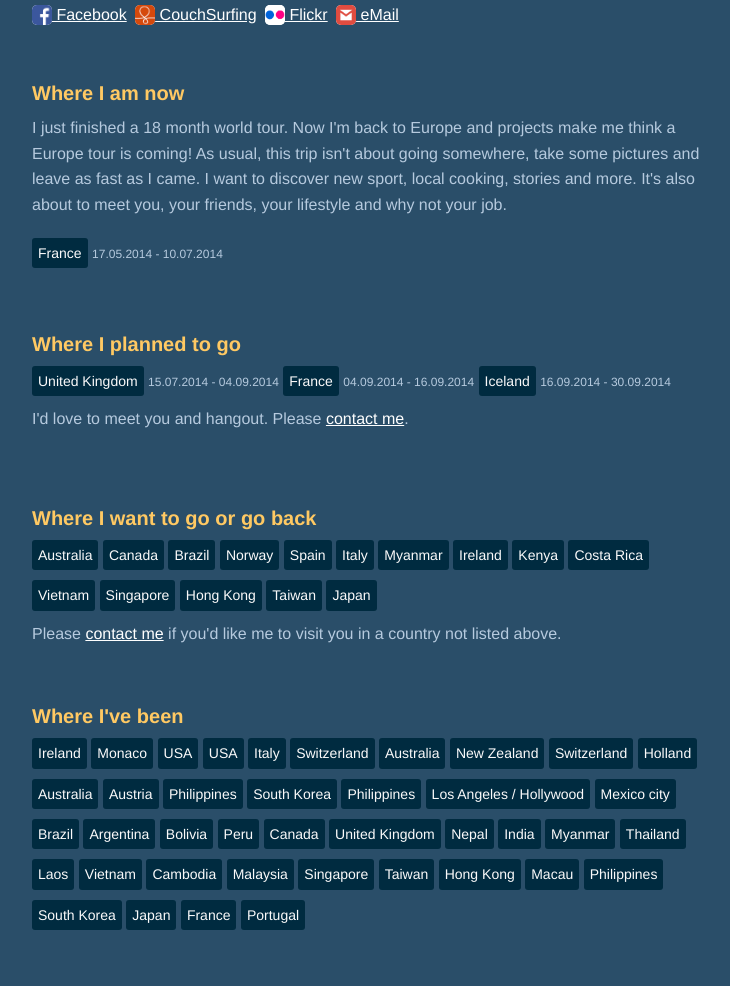
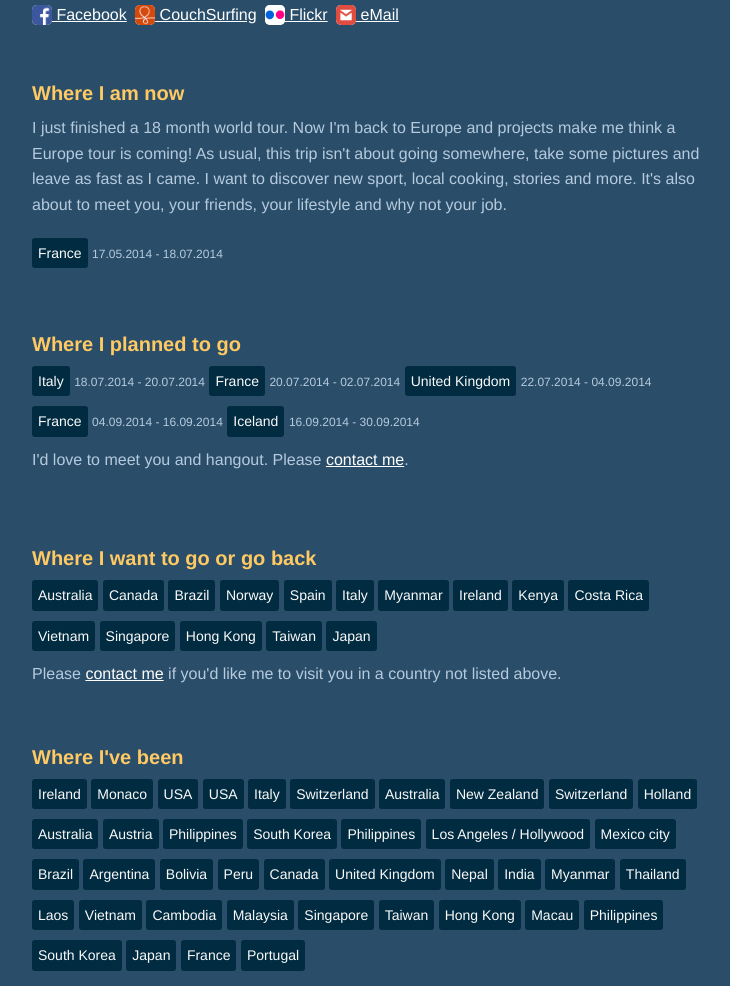
Before and after one commit to spyesx/spyesx.fr-travels, a PHP site: page / in a window 1280 px wide. Shown: the part 2128-3114 px from the top of the page, without its empty margins (268-998 px from the left). Run offline with PHP 8.4, Linux system fonts and the light colour scheme; style sheets or scripts are compiled from the project's sources; some libraries are stand-ins or nearby versions.

Commit message:
Add 3 days to Rome

```diff
--- a/php/countries.datas.php
+++ b/php/countries.datas.php
@@ -204,11 +204,21 @@
 		array(
 			'name' => 'France',
 			'datein' => '2014-05-17 01:30:00',
-			'dateout' => '2014-07-10 01:30:00',
+			'dateout' => '2014-07-18 01:30:00',
+		),
+		array(
+			'name' => 'Italy',
+			'datein' => '2014-07-18 01:30:00',
+			'dateout' => '2014-07-20 01:30:00',
+		),
+		array(
+			'name' => 'France',
+			'datein' => '2014-07-20 01:30:00',
+			'dateout' => '2014-07-2 01:30:00',
 		),
 		array(
 			'name' => 'United Kingdom',
-			'datein' => '2014-07-15 01:30:00',
+			'datein' => '2014-07-22 01:30:00',
 			'dateout' => '2014-09-04 01:30:00',
 		),
 		array(
```
